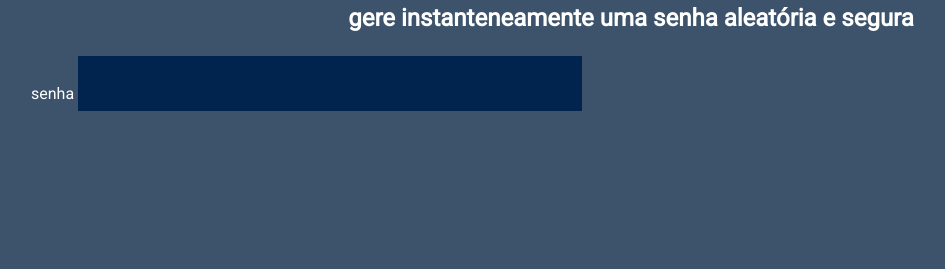
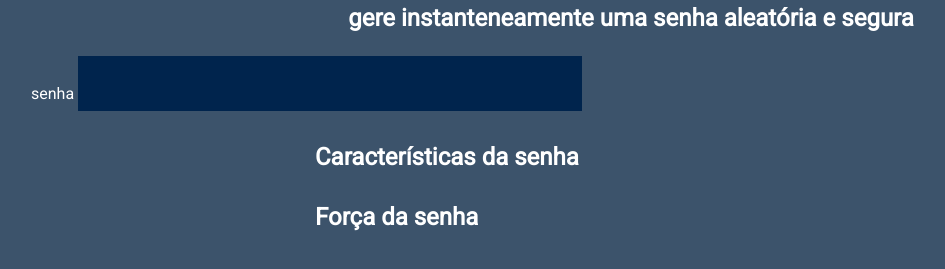
Before and after one commit to Ra0401/gerador-de-senha, a plain HTML site: page index.html in a window 1280 px wide. Shown: the part 191-460 px from the top of the page, without its empty margins (9-954 px from the left). Drawn offline with Linux system fonts and the light colour scheme.

Commit message:
index.html

```diff
--- a/index.html
+++ b/index.html
@@ -23,4 +23,14 @@
     </body>
 
 
+    <div class="parametro-senha">
+    <h4 class="parametro-senha__titulo">Características da senha</h4>
+</div>
+<div class="parametro-senha">
+    <h4 class="parametro-senha__titulo">Força da senha</h4>
+</div>
+</div>
+</div>
+</section>
+</body>
 </html>
```
